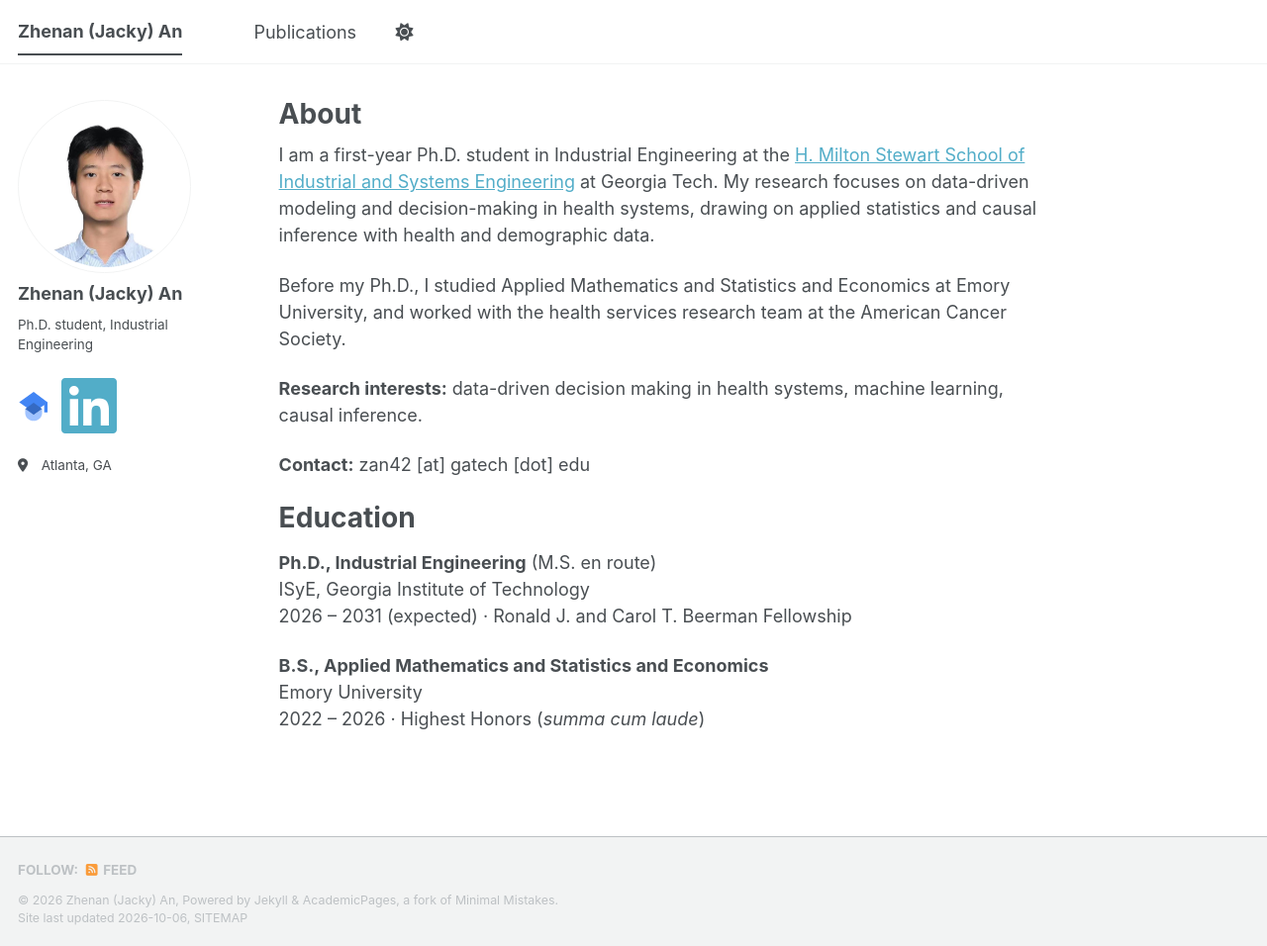
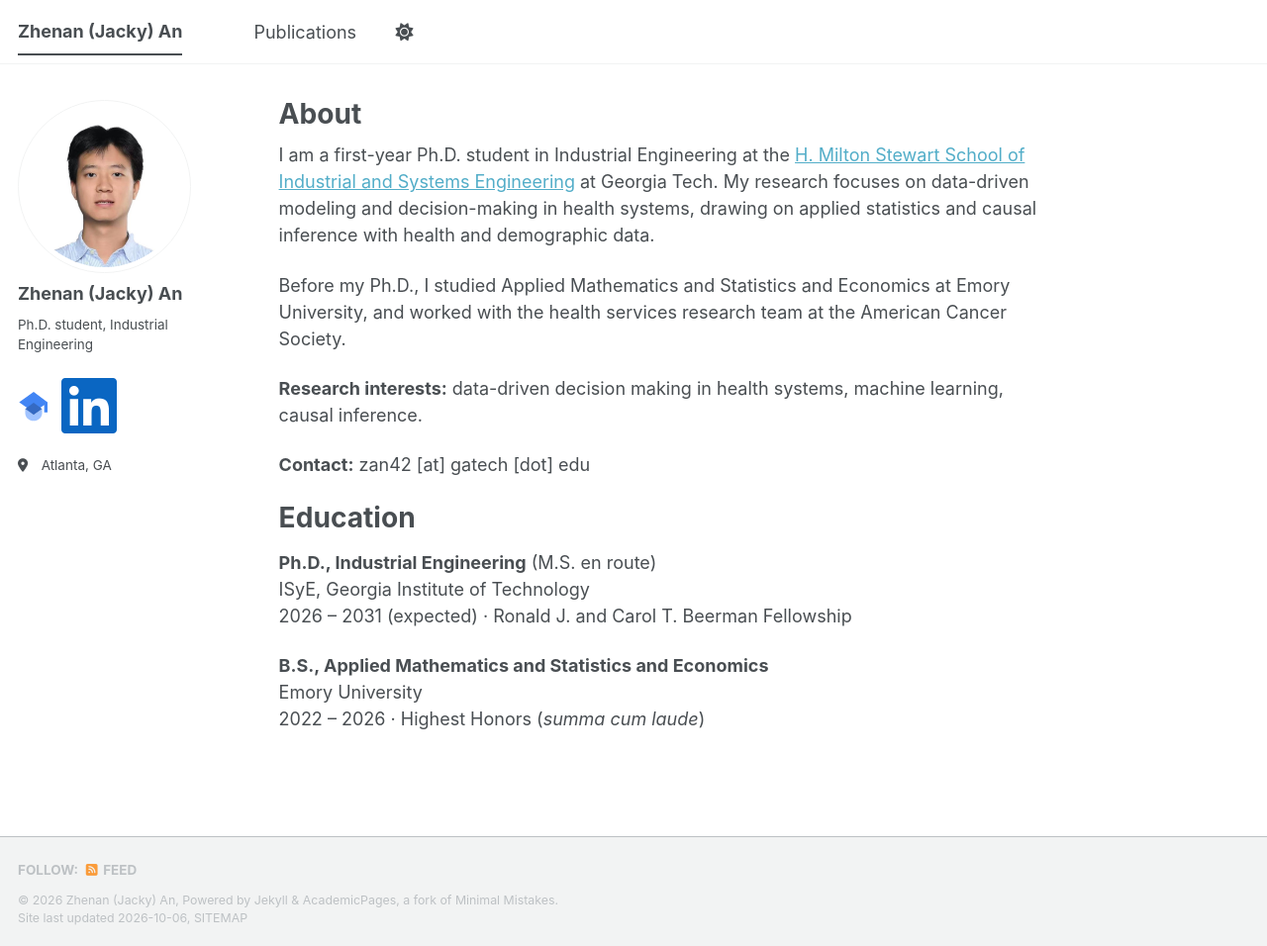
Before and after one commit to JackyAn0072/jackyan0072.github.io, a Jekyll site: the page built from _pages/about.md, in a window 1280 px wide and 956 px high. Shown: the whole window at 99% size. Built offline with Jekyll 4.4.1, drawn with Linux system fonts in a browser that asks for light colours; a style sheet for code colours, icons or effects is not loaded.

Commit message:
Cache-bust stylesheet, fixed-size Scholar icon, LinkedIn blue
Co-Authored-By: Claude Sonnet 5.5 <noreply@anthropic.com>

```diff
--- a/_includes/author-profile.html
+++ b/_includes/author-profile.html
@@ -22,7 +22,7 @@
 
   {% if author.googlescholar or author.linkedin %}
   <div class="author__bigicons">
-    {% if author.googlescholar %}<a href="{{ author.googlescholar }}" title="Google Scholar" aria-label="Google Scholar"><img class="scholar-icon" src="{{ '/images/google-scholar.svg' | prepend: base_path }}" alt="Google Scholar"></a>{% endif %}
+    {% if author.googlescholar %}<a href="{{ author.googlescholar }}" title="Google Scholar" aria-label="Google Scholar"><img class="scholar-icon" width="32" height="32" style="width:32px;height:32px" src="{{ '/images/google-scholar.svg' | prepend: base_path }}" alt="Google Scholar"></a>{% endif %}
     {% if author.linkedin %}<a href="{% if author.linkedin contains '://' %}{{ author.linkedin }}{% else %}https://www.linkedin.com/in/{{ author.linkedin }}{% endif %}" title="LinkedIn" aria-label="LinkedIn"><i class="fab fa-linkedin" aria-hidden="true"></i></a>{% endif %}
   </div>
   {% endif %}
--- a/_includes/head.html
+++ b/_includes/head.html
@@ -13,4 +13,4 @@
 </script>
 
 <!-- For all browsers -->
-<link rel="stylesheet" href="{{ base_path }}/assets/css/main.css">
+<link rel="stylesheet" href="{{ base_path }}/assets/css/main.css?v={{ site.time | date: '%Y%m%d%H%M%S' }}">
--- a/_sass/layout/_sidebar.scss
+++ b/_sass/layout/_sidebar.scss
@@ -341,6 +341,10 @@
     font-size: 64px;
   }
 
+  .fa-linkedin {
+    color: #0a66c2;
+  }
+
   .scholar-icon {
     display: block;
     width: 32px;
```
